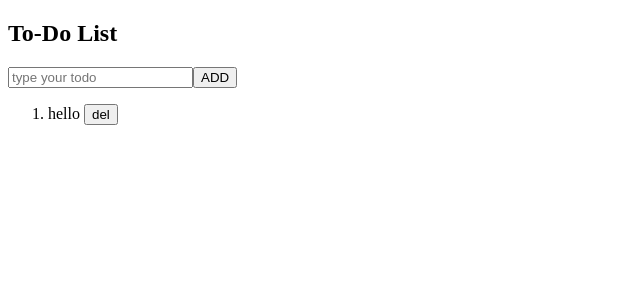
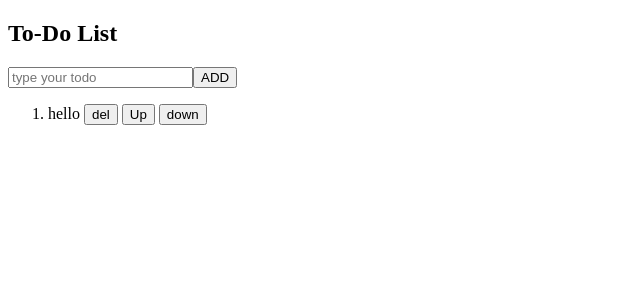
Before and after one commit to Musaib4/React-Learning, a React (Vite) app in the folder my-react-app/: page / in a window 1280 px wide. Shown: the top 300 px of the page, without its empty margins (0-640 px from the left). Built offline with nearby package versions, Linux system fonts and the light colour scheme.

Commit message:
added upDown in todo

```diff
--- a/my-react-app/src/todo.jsx
+++ b/my-react-app/src/todo.jsx
@@ -14,6 +14,30 @@ function ToDo(){
        const updatedTasks =  tasks.filter((_, i) => i !== id)
        setTask(updatedTasks);
     }
+    function moveUp(index){
+        const copy = [...tasks];
+        if(index !== 0){
+            let temp = copy[index];
+            copy[index] = copy[index - 1];
+            copy[index - 1] = temp;
+
+            setTask(copy);
+        }
+        }
+
+    function moveDown(index){
+
+        const copy = [...tasks];
+        const lastIndex = copy.length - 1;
+        if(index !== lastIndex){
+            let temp = copy[index];
+            copy[index] = copy[index + 1];
+            copy[index + 1] = temp;
+
+            setTask(copy);
+        }
+
+    }
 
 
     return(
@@ -28,7 +52,7 @@ function ToDo(){
             <ol>
                 {
                     tasks.map((task,index)=>(
-                        <li key={index}>{task} <button onClick= {() =>delTask(index)}>del</button></li>
+                        <li key={index}>{task} <button onClick= {() =>delTask(index)}>del</button> <button onClick= {() =>moveUp(index)}>Up</button> <button onClick= {() =>moveDown(index)}>down</button></li>
                     ))
                 }
             </ol>
```
